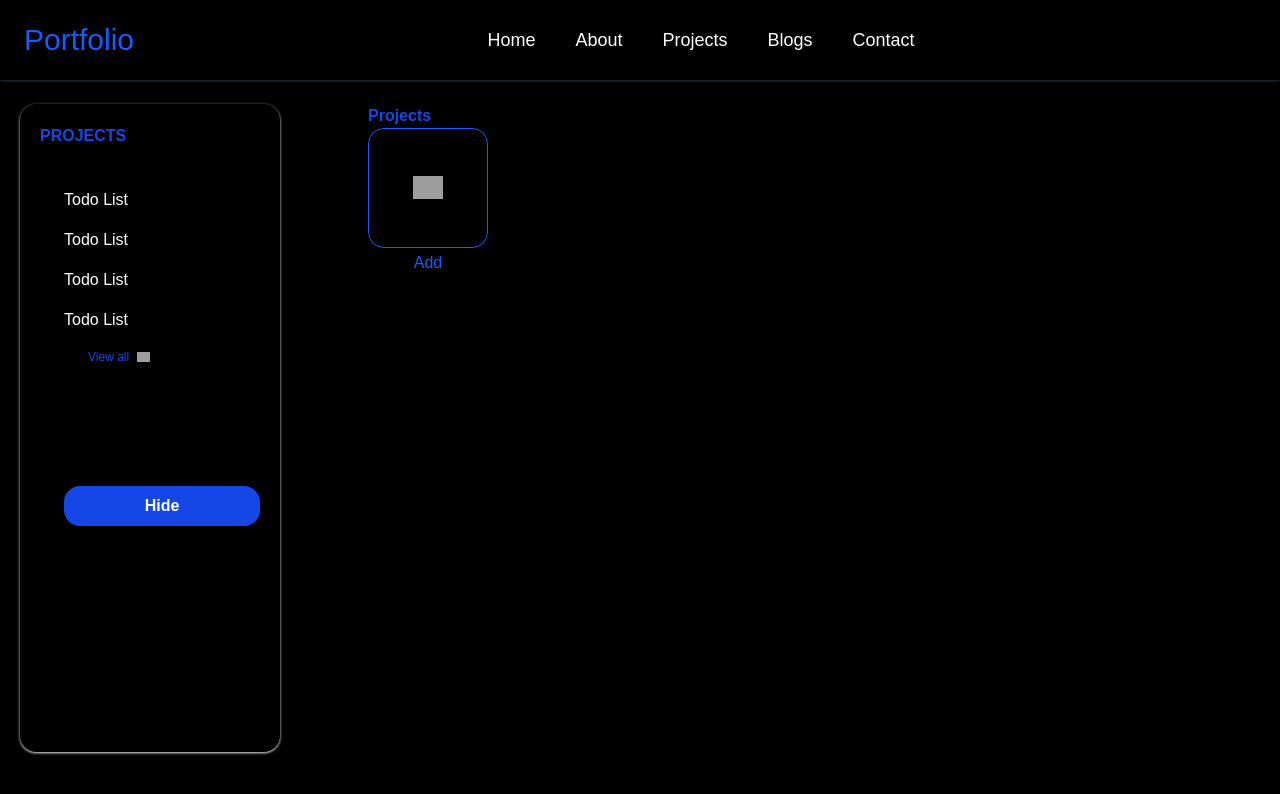
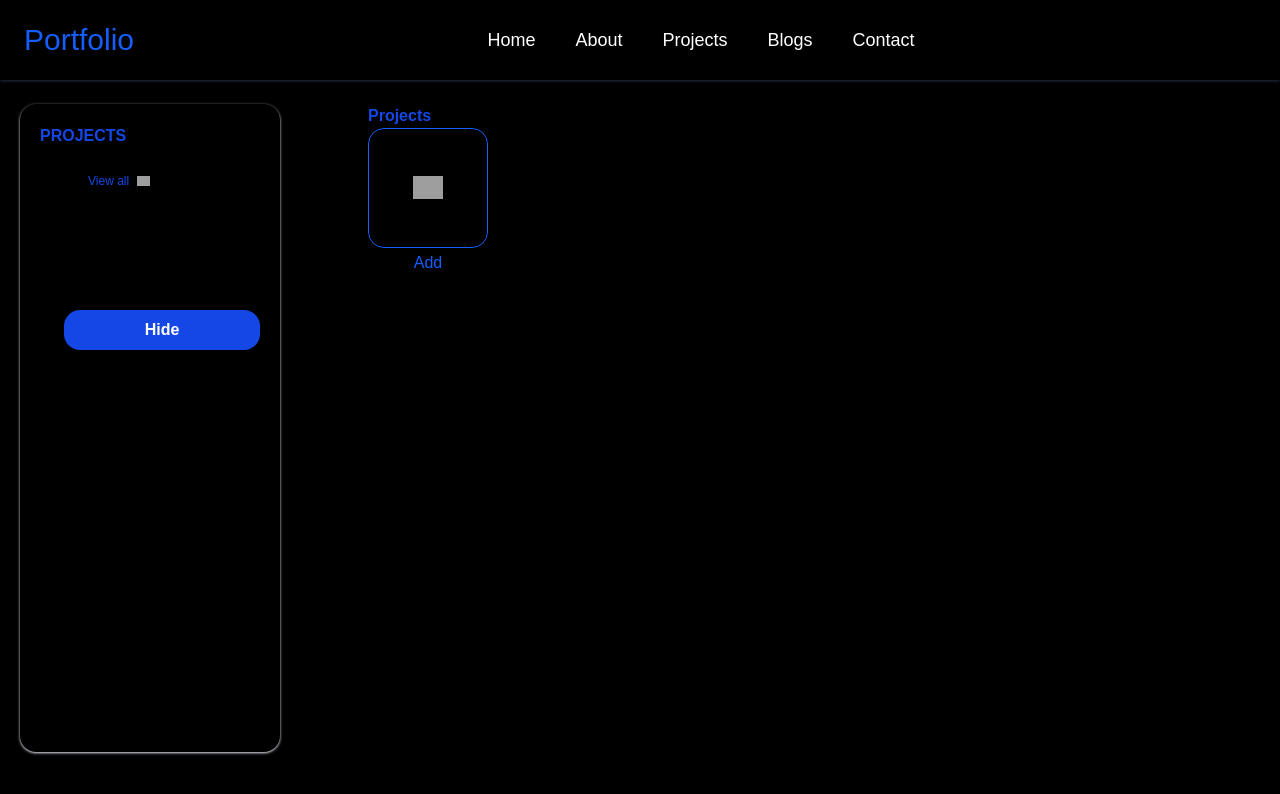
Before and after one commit to ashokbhattaraii/Portfolio, a Next.js app: page /projects in a window 1280 px wide. Shown: the top 794 px of the page. Built offline with nearby package versions, Linux system fonts and the light colour scheme; grey boxes are pictures that could not be loaded.

Commit message:
Saving projects in new branch

```diff
--- a/app/Components/projects/detailedProjects.tsx
+++ b/app/Components/projects/detailedProjects.tsx
@@ -8,10 +8,11 @@ interface ProjectDetail {
   name: string;
   content: string;
 }
-
-export default function DetailedProjects() {
-  const [ProjectList, ListProject] = useState<ProjectDetail[]>([]);
-
+interface DetailedProjectsProps {
+  projects: ProjectDetail[];
+  onAddProject: (newProject: ProjectDetail) => void;
+}
+export default function DetailedProjects({ projects, onAddProject }: any) {
   const [addForm, toogleAddForm] = useState(false);
   const toogleForm = () => {
     toogleAddForm(!addForm);
@@ -23,12 +24,7 @@ export default function DetailedProjects() {
   } = useForm<ProjectDetail>();
 
   const onSubmit = (data: ProjectDetail) => {
-    ListProject((prevProjects: any) => {
-      return [...prevProjects, data];
-    });
-
-    console.log(`New project added. Total projects: ${ProjectList.length + 1}`);
-    console.log(ProjectList[2]);
+    onAddProject(data);
   };
   return (
     <>
@@ -36,7 +32,7 @@ export default function DetailedProjects() {
         <h2 className="text-blue-700 font-bold">Projects</h2>
 
         <div id="detailedList" className="flex flex-wrap gap-8 text-blue-600">
-          <Project Projects={ProjectList} />
+          <Project Projects={projects} />
           <div
             id="AddProjects"
             className=" h-30 w-30 border rounded-2xl relative flex justify-center"
--- a/app/Components/projects/project.tsx
+++ b/app/Components/projects/project.tsx
@@ -1,14 +1,17 @@
 "use client";
+interface ProjectDetail {
+  name: string;
+  content: string;
+}
 
-export default function Project({
-  children,
-  Projects,
-
-  onClick,
-}: any) {
+// 🛑 NEW PROPS INTERFACE
+interface SideBarProps {
+  Projects: ProjectDetail[];
+}
+export default function Project({ Projects }: SideBarProps) {
   return (
     <>
-      {Projects.map((project: any, index: any) => {
+      {Projects.map((project, index) => {
         return (
           <div
             key={index}
--- a/app/Components/projects/sidebar.tsx
+++ b/app/Components/projects/sidebar.tsx
@@ -1,5 +1,14 @@
+"use client";
 import Button from "@/app/Resualble_Components/Button";
-export default function SideBar({ children, name, onClick }: any) {
+interface ProjectDetail {
+  name: string;
+  content: string;
+}
+
+interface SideBarProps {
+  Projects: ProjectDetail[];
+}
+export default function SideBar({ Projects }: SideBarProps) {
   return (
     <>
       <div
@@ -9,11 +18,14 @@ export default function SideBar({ children, name, onClick }: any) {
         <h2 className="text-blue-700 font-bold">PROJECTS</h2>
         <div id="lists" className="ml-6 mt-6">
           <ul className="">
-            <li className="pb-4"></li>
-            <li className="pb-4">Todo List</li>
-            <li className="pb-4">Todo List</li>
-            <li className="pb-4">Todo List</li>
-            <li className="pb-4">Todo List</li>
+            {Projects.map((project, index) => (
+              <li
+                key={index}
+                className="py-1 cursor-pointer hover:text-blue-400"
+              >
+                {project.name}
+              </li>
+            ))}
             <button className="flex items-center gap-2 text-[12px] ml-6 text-blue-700">
               View all{" "}
               <span>
--- a/app/projects/page.tsx
+++ b/app/projects/page.tsx
@@ -1,14 +1,33 @@
-'use client'
-import Button from '../Resualble_Components/Button'
-import SideBar from '../Components/projects/sidebar'
-import DetailedProjects from '../Components/projects/detailedProjects'
-const Projects = ()=>{
-    return<>
-    <div id="projectContainer" className="text-white relative top-6 flex w-full mx-auto">
-        <SideBar/>
-        <DetailedProjects/>
-    </div>
+"use client";
+import Button from "../Resualble_Components/Button";
+import SideBar from "../Components/projects/sidebar";
+import { useState } from "react";
+import DetailedProjects from "../Components/projects/detailedProjects";
+
+interface Projects {
+  name: string;
+  content: string;
+}
+const Projects = () => {
+  const [ProjectList, setProjectList] = useState<Projects[]>([]);
+
+  function addProject(newProjecct: Projects) {
+    setProjectList((prevProjects) => {
+      return [...prevProjects, newProjecct];
+    });
+  }
+  return (
+    <>
+      <div
+        id="projectContainer"
+        className="text-white relative top-6 flex w-full mx-auto"
+      >
+        <SideBar Projects={ProjectList} />
+
+        <DetailedProjects projects={ProjectList} onAddProject={addProject} />
+      </div>
     </>
-}
+  );
+};
 
-export default Projects
+export default Projects;
```
